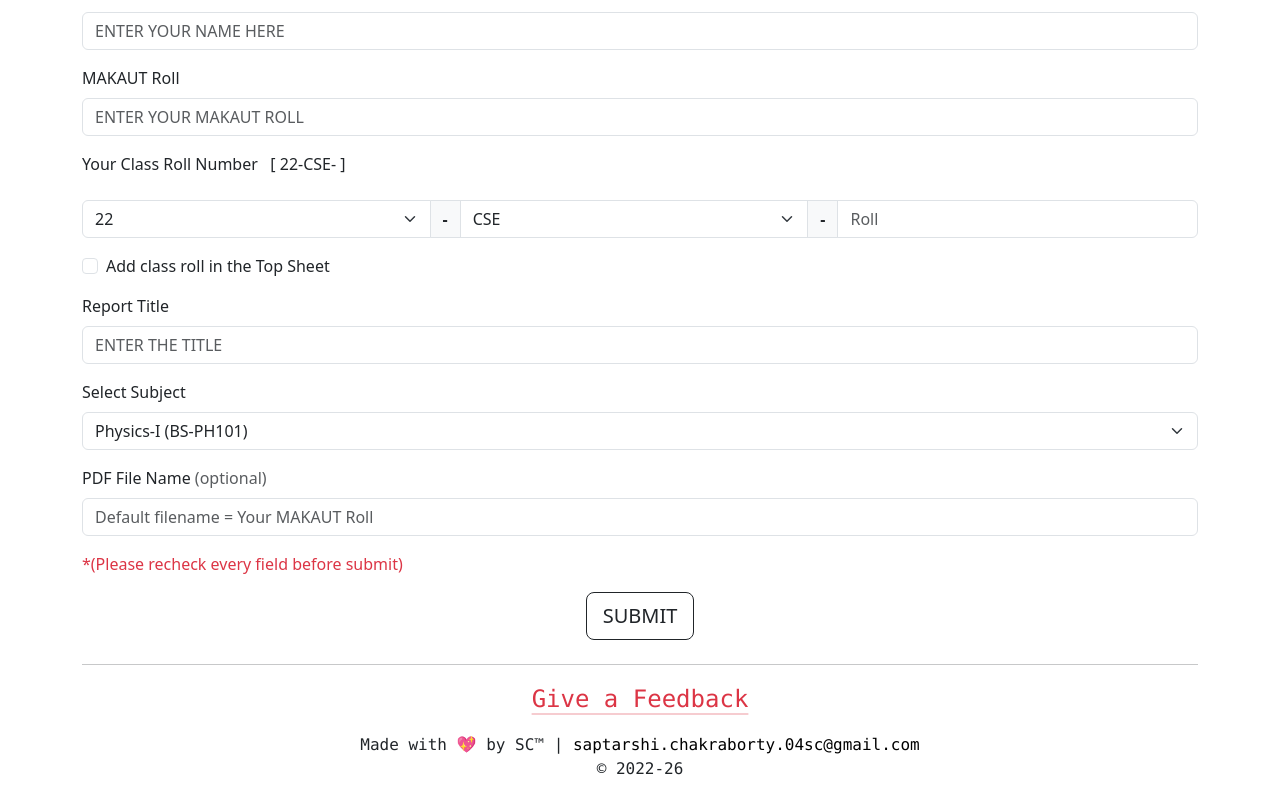
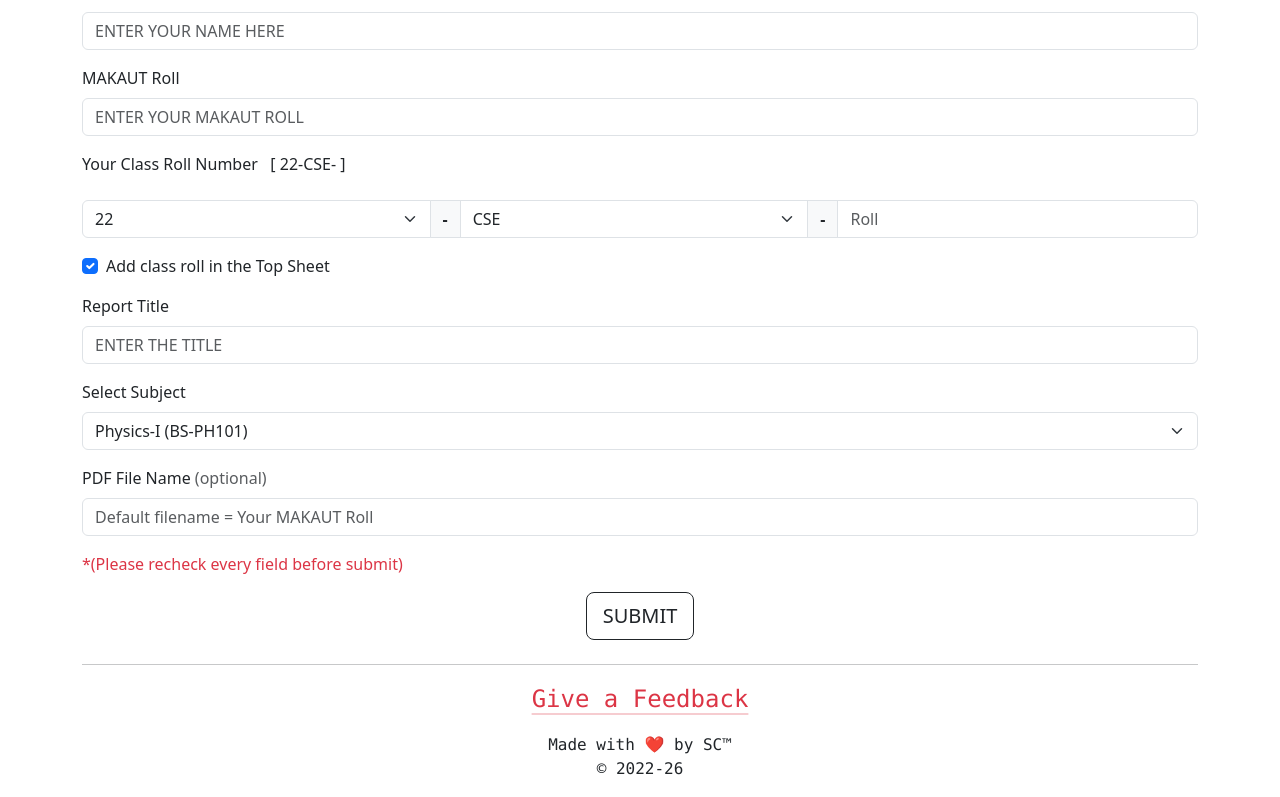
Before and after one commit to Saptarshi-Chakraborty/top-sheet-generator-frontend, a Next.js app: page / in a window 1280 px wide. Shown: the part 229-1026 px from the top of the page. Built offline with nearby package versions, Linux system fonts and the light colour scheme.

Commit message:
Updated Footer design and made include class roll checked by default

```diff
--- a/components/Footer.js
+++ b/components/Footer.js
@@ -10,12 +10,8 @@ const Footer = () => {
 
             <p><Link href="/feedback" className="link-danger link-offset-2 link-underline-opacity-25 link-underline-opacity-100-hover fs-4">Give a Feedback</Link></p>
 
-            <span>Made with 💖 by SC&trade;</span> |
-            <a className="text-decoration-none text-black"
-                href="mailto:saptarshi.chakraborty.04.sc+topsheetgenerator@gmail.com?subject=Feedback from top sheet generator website"> saptarshi.chakraborty.04sc@gmail.com</a>
-            <br />
+            <p className='text-center mt-3 my-0'>Made with ❤️ by SC&trade;</p>
             <span>{`${String.fromCodePoint(0x00A9)}`} 2022-26</span>
-
 
         </footer>
     )
--- a/components/home/SubmitForm.js
+++ b/components/home/SubmitForm.js
@@ -20,7 +20,7 @@ const SubmitForm = ({ isLoading, setIsLoading }) => {
     const [studentName, setStudentName] = useState("");
     const [makautRoll, setMakautRoll] = useState("");
     const [classRoll, setClassRoll] = useState("22-CSE-");
-    const [includeClassRoll, setIncludeClassRoll] = useState(false)
+    const [includeClassRoll, setIncludeClassRoll] = useState(true)
     const [reportTitle, setReportTitle] = useState("");
     const [subject, setSubject] = useState("");
     const [semester, setSemester] = useState("");
```
